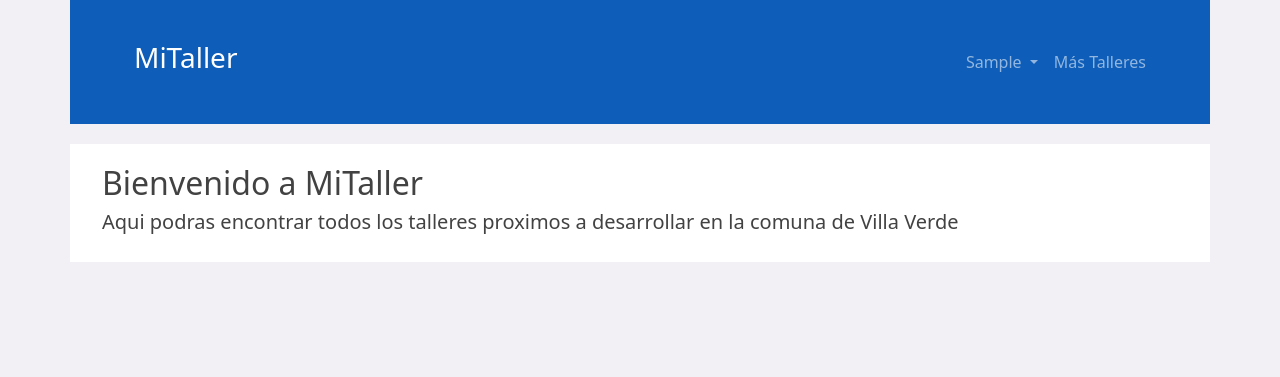
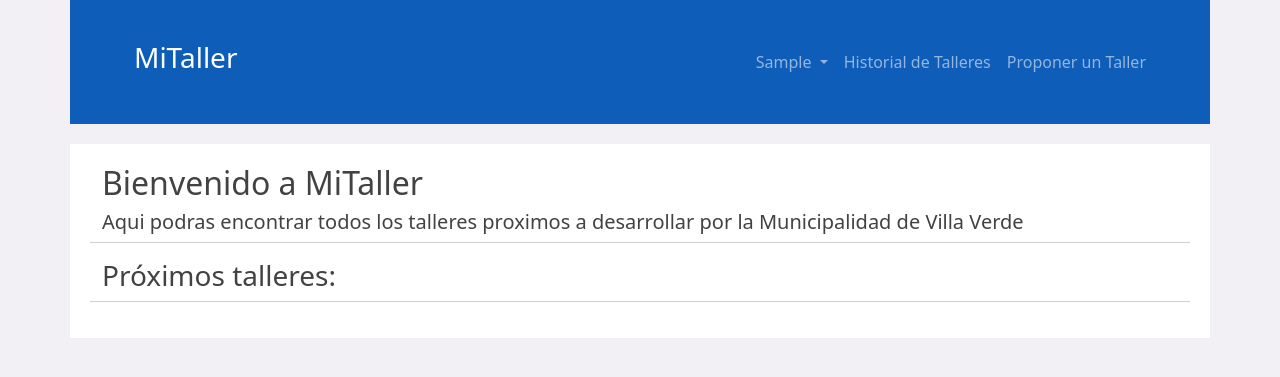
Before and after one commit to sauerkraut759/MiTaller, a Django app: page / in a window 1280 px wide. Shown: the top 377 px of the page. Run offline with Django 5.2, Linux system fonts and the light colour scheme; the visitor is signed in with stand-in values (Sample User, id 1); data that the repository does not hold is empty; some libraries are stand-ins or nearby versions.

Commit message:
Arreglos a templates

```diff
--- a/core/templates/core/index.html
+++ b/core/templates/core/index.html
@@ -5,7 +5,34 @@
 
 <main class="row contenedor-main">
     <h2>Bienvenido a MiTaller</h2>
-    <h5>Aqui podras encontrar todos los talleres proximos a desarrollar en la comuna de Villa Verde</h5>
+    <h5>Aqui podras encontrar todos los talleres proximos a desarrollar por la Municipalidad de Villa Verde</h5>
+    <hr>
+    <h3>Próximos talleres:</h3>
+    <hr>
+    <ul class="list-group list-group-flush">
+        {% for taller in talleres %}
+        <li class="list-group-item">
+            <p class="lead">{{taller.titulo}}</p>
+            <p>📆 Fecha: {{taller.fecha|date:'d-m-y'}}</p>
+            <p>⏱️ Duración: {{taller.duracion_horas}} horas</p>
+            <p>👤 Profesor: {{taller.profesor.nombre}} {{taller.profesor.apellido}}</p>
+            <p>
+                📍 Lugar: {{taller.lugar.nombre}}
+                <a  href="#collapse{{taller.id}}"
+                    data-bs-toggle="collapse"
+                    role="button"
+                    aria-expanded="false"
+                    aria-controls="collapse{{taller.id}}">
+                    ver dirección
+                </a>
+            </p>
+            <div class="collapse" id="collapse{{taller.id}}">
+                <p class="ms-5">🗺️ {{taller.lugar.direccion}}</p>
+            </div>
+            <p>📆 Categoría: {{taller.categoria.nombre}}</p>
+        </li>
+        {% endfor %}
+    </ul>
 </main>
 
 {% endblock %}
--- a/core/templates/core/nav.html
+++ b/core/templates/core/nav.html
@@ -39,7 +39,11 @@
                 </li>
 
                 <li class="nav-item">
-                    <a href="/talleres/propuestos" class="nav-link">Más Talleres</a>
+                    <a href="/talleres/todos" class="nav-link">Historial de Talleres</a>
+                </li>
+
+                <li class="nav-item">
+                    <a href="/talleres/proponer" class="nav-link">Proponer un Taller</a>
                 </li>
                 {% else %}
                 <li class="nav-item">
```
Also changed, not shown: core/templates/core/talleres.html (added, +11 -0 lines).
